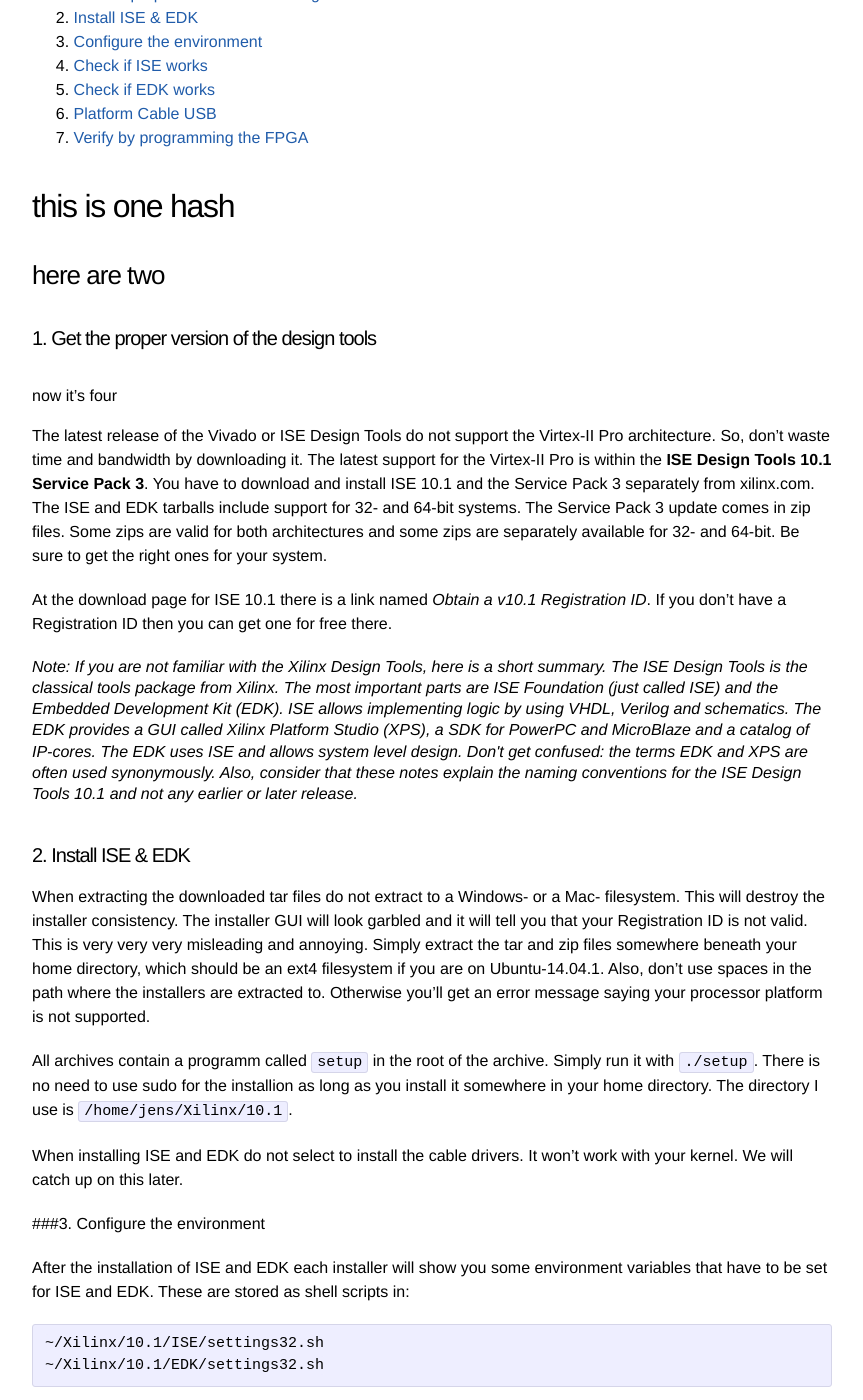
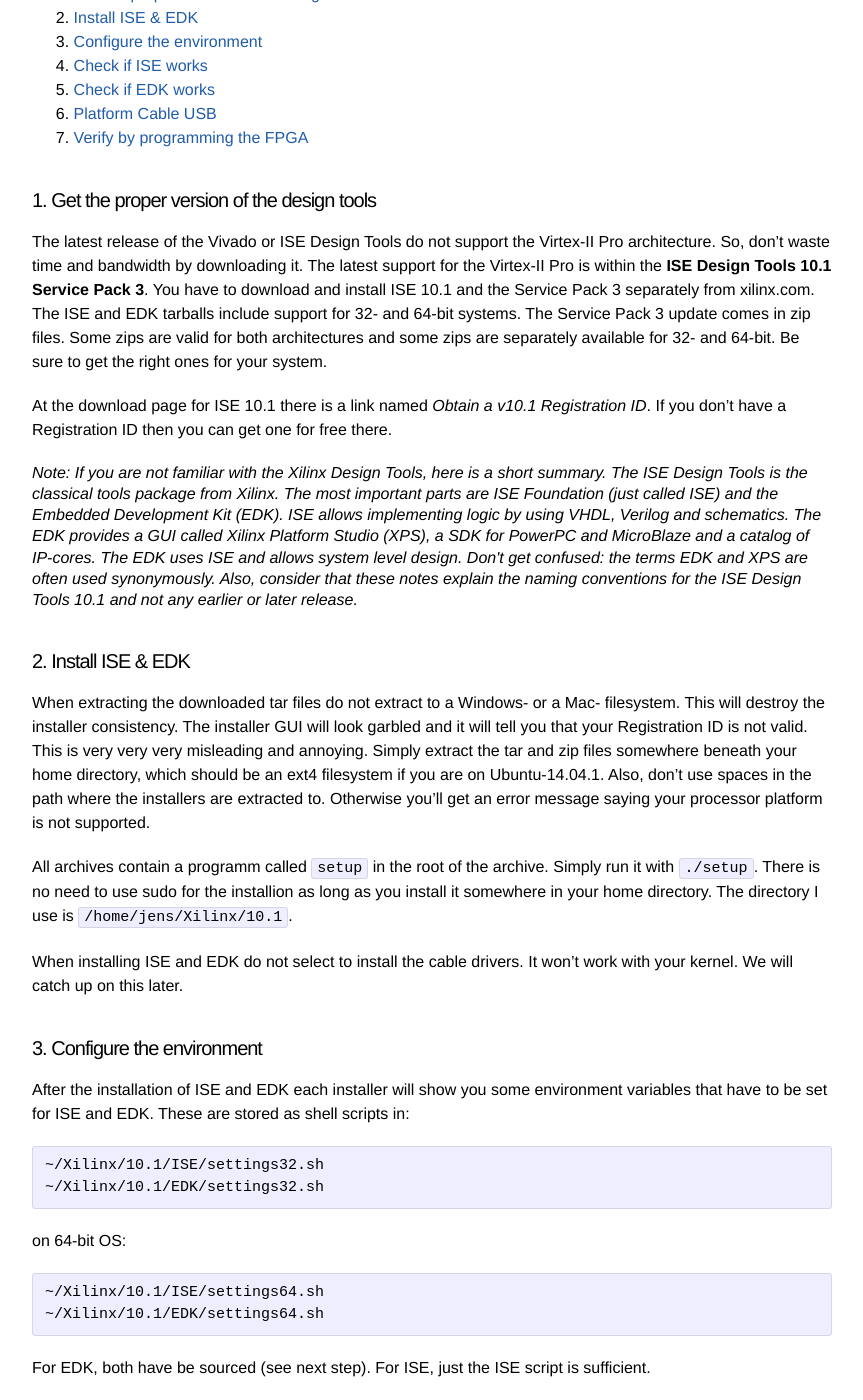
Before and after one commit to jewirth/jewirth.github.io, a Jekyll site: the page built from _posts/2014-08-06-xilinx-ml300-and-virtex-ii-pro-dev-on-ubuntu-debian-and-osx.markdown, in a window 1280 px wide and 1400 px high, scrolled down 716 px. Shown: the whole window, without its empty margins (208-1071 px from the left). Built offline with Jekyll 4.4.1, drawn with Linux system fonts in a browser that asks for light colours.

Commit message:
Update 2014-08-06-xilinx-ml300-and-virtex-ii-pro-dev-on-ubuntu-debian-and-osx.markdown

```diff
--- a/_posts/2014-08-06-xilinx-ml300-and-virtex-ii-pro-dev-on-ubuntu-debian-and-osx.markdown
+++ b/_posts/2014-08-06-xilinx-ml300-and-virtex-ii-pro-dev-on-ubuntu-debian-and-osx.markdown
@@ -28,13 +28,8 @@
 
 
 <a name="step1"></a>
-# this is one hash
-
-## here are two
 
 ### 1. Get the proper version of the design tools
-
-#### now it's four
 
 The latest release of the Vivado or ISE Design Tools do not support the Virtex-II Pro architecture. So, don't waste time and bandwidth by downloading it. The latest support for the Virtex-II Pro is within the **ISE Design Tools 10.1 Service Pack 3**. You have to download and install ISE 10.1 and the Service Pack 3 separately from xilinx.com. The ISE and EDK tarballs include support for 32- and 64-bit systems. The Service Pack 3 update comes in zip files. Some zips are valid for both architectures and some zips are separately available for 32- and 64-bit. Be sure to get the right ones for your system.
 
@@ -44,6 +39,7 @@
 
 
 <a name="step2"></a>
+
 ### 2. Install ISE & EDK
 
 When extracting the downloaded tar files do not extract to a Windows- or a Mac- filesystem. This will destroy the installer consistency. The installer GUI will look garbled and it will tell you that your Registration ID is not valid. This is very very very misleading and annoying. Simply extract the tar and zip files somewhere beneath your home directory, which should be an ext4 filesystem if you are on Ubuntu-14.04.1. Also, don't use spaces in the path where the installers are extracted to. Otherwise you'll get an error message saying your processor platform is not supported.
@@ -53,7 +49,8 @@
 When installing ISE and EDK do not select to install the cable drivers. It won't work with your kernel. We will catch up on this later.
 
 <a name="step3"></a>
-###3. Configure the environment
+
+### 3. Configure the environment
 
 After the installation of ISE and EDK each installer will show you some environment variables that have to be set for ISE and EDK. These are stored as shell scripts in:
 
@@ -112,6 +109,7 @@
 
 
 <a name="step4"></a>
+
 ### 4. Check if ISE works
 
 Now, let's start ISE from the shell with:
@@ -178,6 +176,7 @@
 
 
 <a name="step5"></a>
+
 ### 5. Check if EDK works
 
 We start EDK, respectively XPS, from the shell with
@@ -203,6 +202,7 @@
 
 
 <a name="step6"></a>
+
 ### 6. Platform Cable USB
 
 To get the Xilinx Platform Cable USB working we need an alternative for the official drivers from Xilinx because they won't work with the current kernel. Luckily, a guy named [Michael Gernoth solved this issue by implementing a library called *libusb-driver*, which emulates the original driver](http://rmdir.de/~michael/xilinx/). As stated on his page, this should work with more cables than just the Platform Cable USB. However, I only have this one available.
@@ -246,6 +246,7 @@
 
 
 <a name="step7"></a>
+
 ### 7. Verify by programming the FPGA
 
 To verify all previous steps we will program our FPGA by using the programming files top.bit (generated with ISE) and download.bit (generated with EDK).
```
